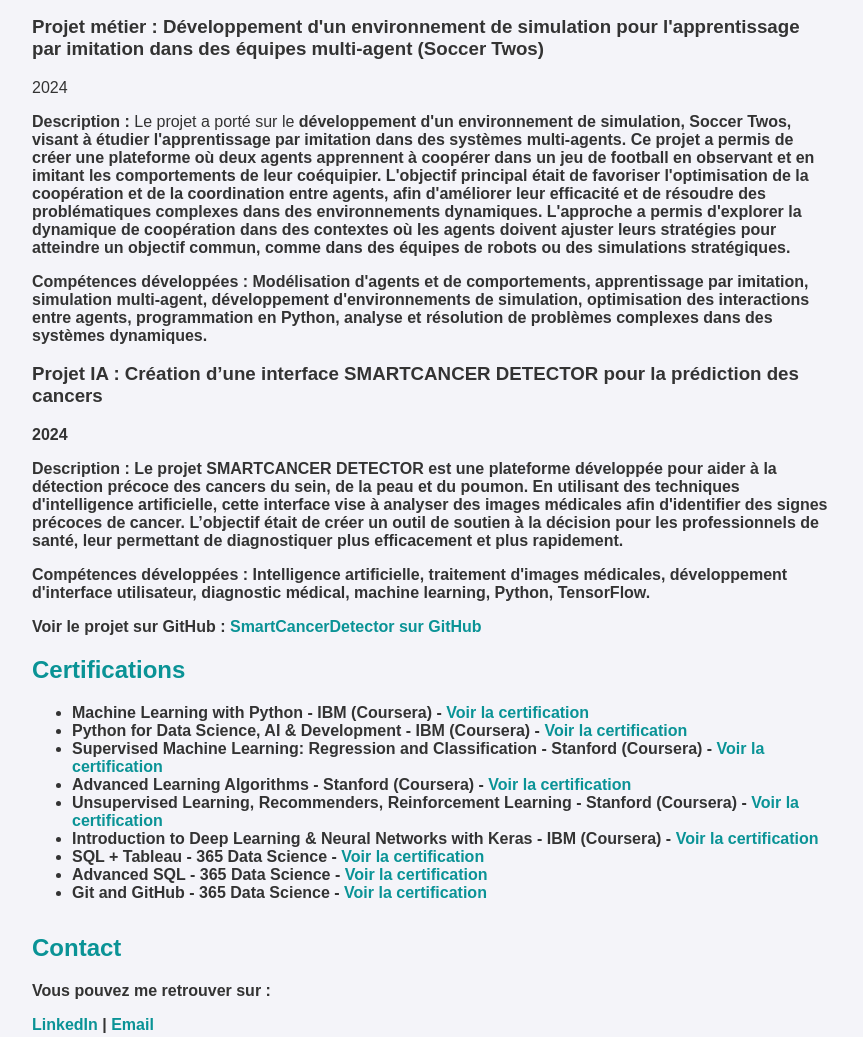
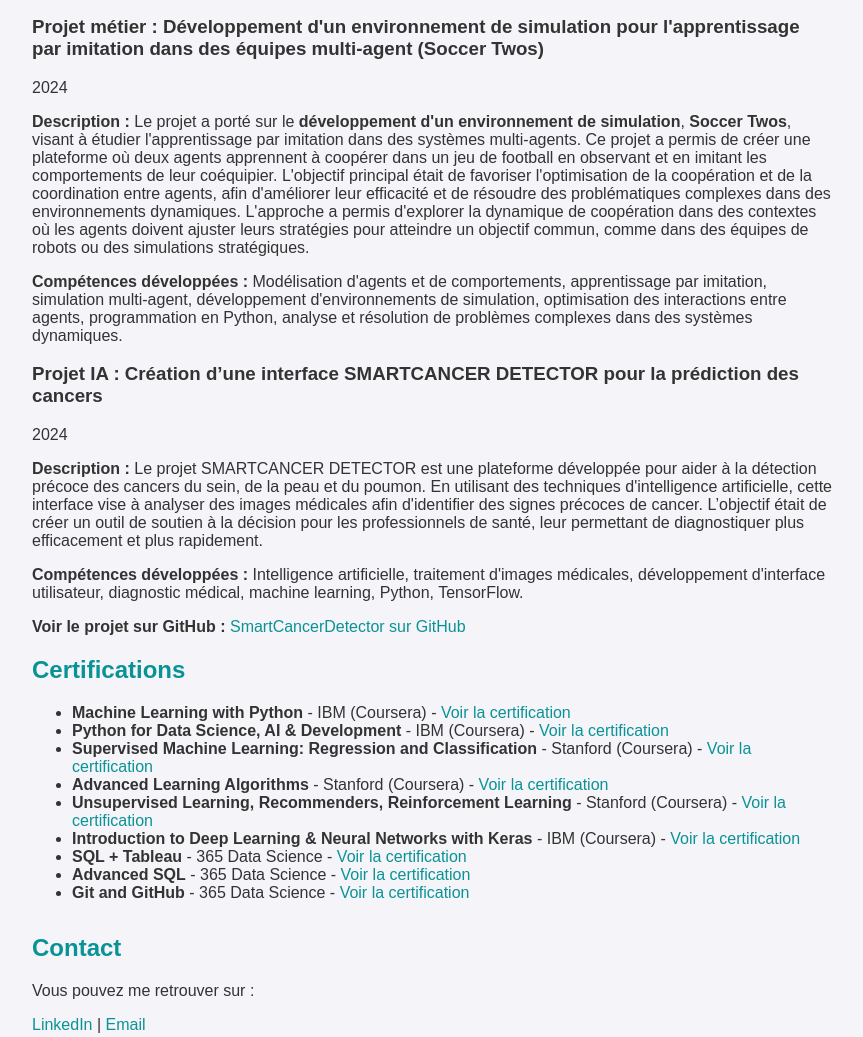
Before and after one commit to FayssalSabri/FayssalSabri.github.io, a plain HTML site: page index.html in a window 1280 px wide. Shown: the part 899-1936 px from the top of the page, without its empty margins (208-1071 px from the left). Drawn offline with Linux system fonts and the light colour scheme.

Commit message:
index.html has been updated

```diff
--- a/index.html
+++ b/index.html
@@ -103,7 +103,7 @@
             <div class="projet">
                 <h3>Projet métier : Développement d'un environnement de simulation pour l'apprentissage par imitation dans des équipes multi-agent (Soccer Twos)</h3>
                 <span class="date">2024</span>
-                <p><strong>Description :</strong> Le projet a porté sur le <strong>développement d'un environnement de simulation<strong>, <strong>Soccer Twos<strong>, visant à étudier l'apprentissage par imitation dans des systèmes multi-agents. Ce projet a permis de créer une plateforme où deux agents apprennent à coopérer dans un jeu de football en observant et en imitant les comportements de leur coéquipier. L'objectif principal était de favoriser l'optimisation de la coopération et de la coordination entre agents, afin d'améliorer leur efficacité et de résoudre des problématiques complexes dans des environnements dynamiques. L'approche a permis d'explorer la dynamique de coopération dans des contextes où les agents doivent ajuster leurs stratégies pour atteindre un objectif commun, comme dans des équipes de robots ou des simulations stratégiques.</p>
+                <p><strong>Description :</strong> Le projet a porté sur le <strong>développement d'un environnement de simulation</strong>, <strong>Soccer Twos</strong>, visant à étudier l'apprentissage par imitation dans des systèmes multi-agents. Ce projet a permis de créer une plateforme où deux agents apprennent à coopérer dans un jeu de football en observant et en imitant les comportements de leur coéquipier. L'objectif principal était de favoriser l'optimisation de la coopération et de la coordination entre agents, afin d'améliorer leur efficacité et de résoudre des problématiques complexes dans des environnements dynamiques. L'approche a permis d'explorer la dynamique de coopération dans des contextes où les agents doivent ajuster leurs stratégies pour atteindre un objectif commun, comme dans des équipes de robots ou des simulations stratégiques.</p>
                 <p><strong>Compétences développées :</strong> Modélisation d'agents et de comportements, apprentissage par imitation, simulation multi-agent, développement d'environnements de simulation, optimisation des interactions entre agents, programmation en Python, analyse et résolution de problèmes complexes dans des systèmes dynamiques.</p>
             </div>
 
```
